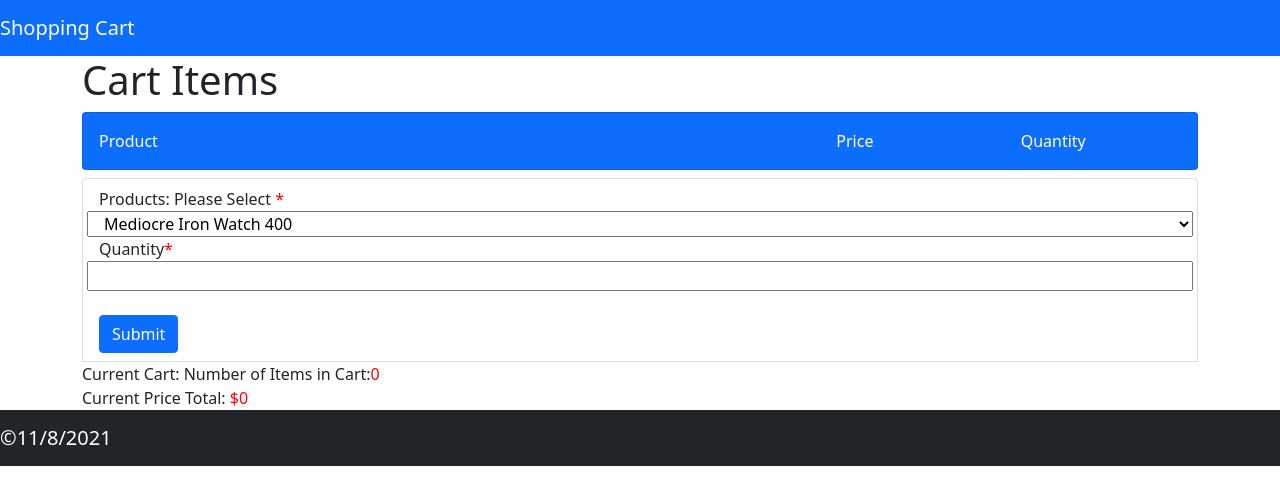
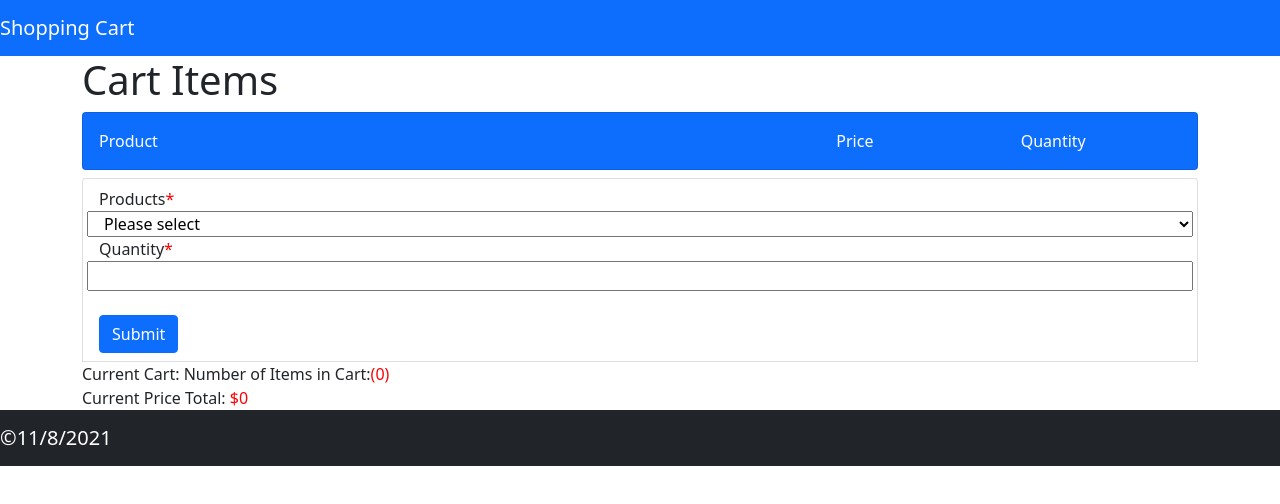
Before and after one commit to anilkumar769gmail/React, a React (Create React App) app: page / in a window 1280 px wide. Shown: the top 504 px of the page. Built offline with nearby package versions, Linux system fonts and the light colour scheme.

Commit message:
validation quantity not string

```diff
--- a/src/components/additem.jsx
+++ b/src/components/additem.jsx
@@ -48,9 +48,10 @@ class AddItem extends React.Component{
                                 'selectedProduct':product
                               };
 
+
         //check for quantity validating
-        if(this.state.quantity === 0 || this.state.quantity ===""){
-            alert("Quantity is required!!!")
+        if(this.state.quantity === 0 || this.state.quantity ==="" || isNaN(this.state.quantity)){
+            alert("Quantity is required in number!!!")
             return;
         }
        //arrays are mutable - using spread operator to spread out values in new object
@@ -78,8 +79,9 @@ class AddItem extends React.Component{
                 <div className="list-group-item">
                     <div className="row">
 
-                        <div>Products: Please Select <span>*</span></div>
+                        <div>Products<span>*</span></div>
                         <select onChange={this.updateProduct}>
+                            <option value="none" >Please select</option>
                             {products.map((product)=>
                             <option value={product.id}>{product.name} {product.priceInCents}</option>
                              )}
@@ -92,7 +94,7 @@ class AddItem extends React.Component{
                 </div>
 
                 <div>
-                    <div>Current Cart: Number of Items in Cart:<span>{this.state.counter}</span></div>
+                    <div>Current Cart: Number of Items in Cart:<span>({this.state.counter})</span></div>
                         {this.state.myArrayList.map((listitems,index) =>
                         <div className="list-group-item">
                             <div className="row">
```
